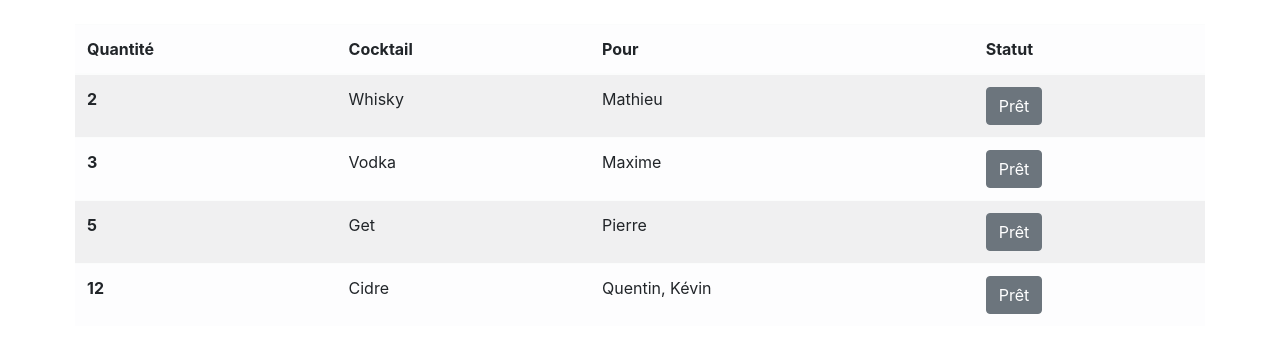
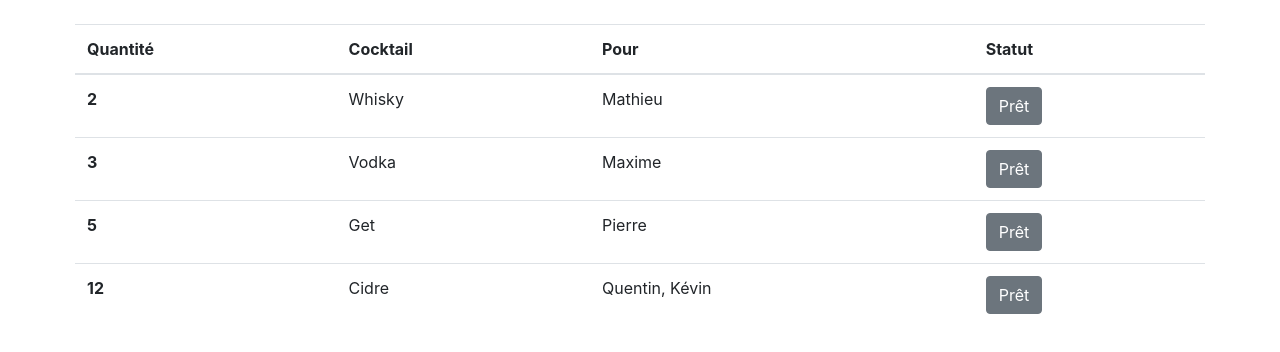
Before and after one commit to Kvin3324/cocktails_order, a React (Create React App) app: page /cocktailsOrder in a window 1280 px wide. Shown: the top 352 px of the page. Built offline with nearby package versions, Linux system fonts and the light colour scheme.

Commit message:
changed table tag

```diff
--- a/src/CocktailsOrder/CocktailsOrder.js
+++ b/src/CocktailsOrder/CocktailsOrder.js
@@ -39,7 +39,7 @@ function CocktailsOrder() {
         </div>
       </section> */}
       <section className="cocktails--order--list mt-4">
-        <table className="table table-light table-striped">
+        <table className="table">
           <thead>
             <tr>
               <th>Quantité</th>
```
